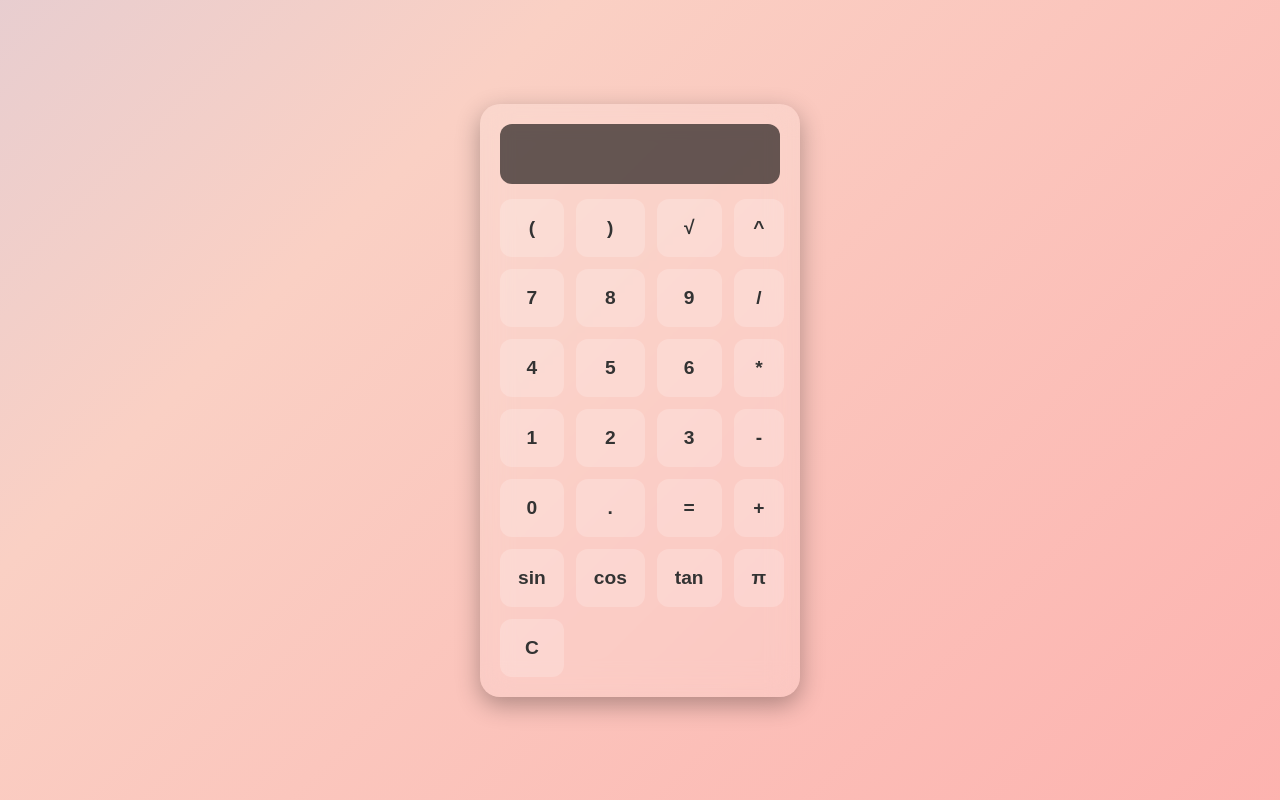
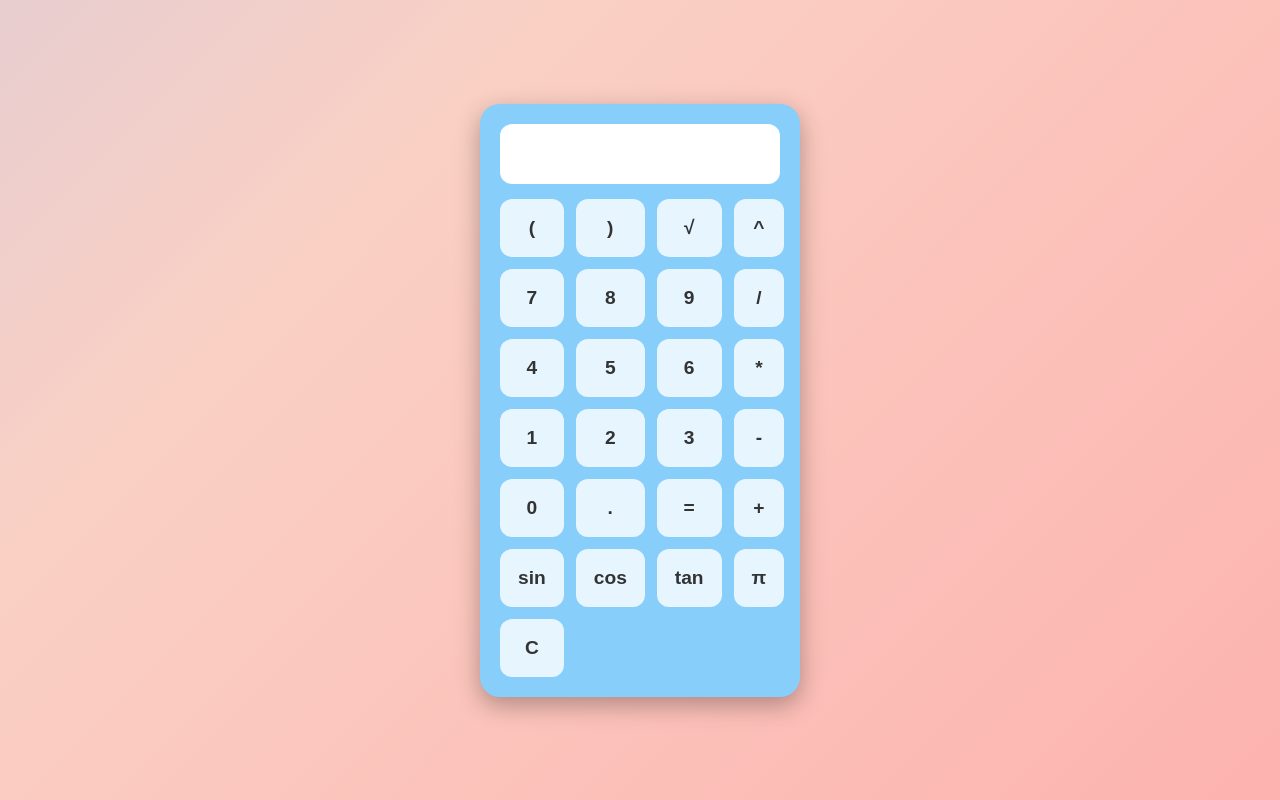
Before and after one commit to Baydjayev/creative-calculator, a plain HTML site: page index.html in a window 1280 px wide. Drawn offline with Linux system fonts and the light colour scheme.

Commit message:
Update index.html

```diff
--- a/index.html
+++ b/index.html
@@ -30,9 +30,8 @@
     }
 
     .calculator {
-      background: rgba(255, 255, 255, 0.15);
+      background: #87CEFA; /* ochiq havorang */
       border-radius: 20px;
-      backdrop-filter: blur(15px);
       padding: 20px;
       box-shadow: 0 8px 25px rgba(0,0,0,0.3);
       width: 320px;
@@ -41,15 +40,14 @@
     #display {
       width: 100%;
       height: 60px;
-      background: rgba(0,0,0,0.6);
-      color: #0ff;
+      background: #ffffff;
+      color: #333;
       font-size: 2rem;
       text-align: right;
       padding: 10px;
       margin-bottom: 15px;
       border-radius: 12px;
       font-family: 'Orbitron', monospace;
-      text-shadow: 0 0 8px #0ff, 0 0 16px #0ff;
       border: none;
     }
 
@@ -64,7 +62,7 @@
       font-size: 1.2rem;
       border: none;
       border-radius: 12px;
-      background: rgba(255,255,255,0.2);
+      background: #ffffffcc;
       color: #333;
       cursor: pointer;
       transition: all 0.3s ease;
```
